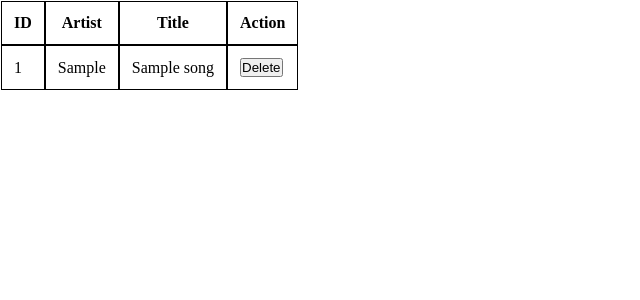
After one commit to sebbekarlsson/flask-mplayer, a Flask app: page /manage in a window 1280 px wide. The commit adds this page. Shown: the top 300 px of the page, without its empty margins (0-640 px from the left). Run offline with Flask 2, Linux system fonts and the light colour scheme; tables that the repository leaves empty hold one stand-in row (values such as "Sample post"); some libraries are stand-ins or nearby versions.

Commit message:
added manage

```diff
--- a/flaskr/run.py
+++ b/flaskr/run.py
@@ -1,12 +1,16 @@
 from flask import Flask
 from flaskr.views.index import index
 from flaskr.views.upload import upload
+from flaskr.views.manage import manage
+from flaskr.views.action import action
 from flaskr.models import initialize_database
 
 
 app = Flask(__name__)
 app.register_blueprint(index)
 app.register_blueprint(upload)
+app.register_blueprint(manage)
+app.register_blueprint(action)
 
 def run():
     initialize_database()
--- /dev/null
+++ b/flaskr/static/css/style.css
@@ -0,0 +1,11 @@
+* {
+    margin: 0;
+    padding: 0;
+}
+
+.table td, .table th {
+    padding: 12px;
+    outline-style: solid;
+    outline-width: 1px;
+    outline-color: black;
+}
--- a/flaskr/templates/layout.html
+++ b/flaskr/templates/layout.html
@@ -1,6 +1,7 @@
 <!DOCTYPE html>
 <html>
     <head>
+        <link rel='stylesheet' type='text/css' href='{{ url_for("static", filename="css/style.css") }}'>
         {% block head %}{% endblock %}
     </head>
 
--- /dev/null
+++ b/flaskr/templates/manage.html
@@ -0,0 +1,47 @@
+{% from "_formhelpers.html" import render_field %}
+
+{% extends 'layout.html' %}
+{% block content %}
+
+<script type='text/javascript'>
+
+function delete_song(song_id){
+    var http = new XMLHttpRequest();
+    var url = "/action/delete";
+    var params = "id=" + song_id;
+    http.open("POST", url, true);
+
+    //Send the proper header information along with the request
+    http.setRequestHeader("Content-type", "application/x-www-form-urlencoded");
+    http.setRequestHeader("Content-length", params.length);
+    http.setRequestHeader("Connection", "close");
+
+    http.onreadystatechange = function() {//Call a function when the state changes.
+        if(http.readyState == 4 && http.status == 200) {
+            document.getElementById('song_'+song_id).style.display = 'none';
+        }else{
+            document.getElementById('song_'+song_id).style.backgroundColor = 'red';
+        }
+    }
+    http.send(params);
+}
+</script>
+
+<table class='table'>
+    <tr>
+        <th>ID</th>
+        <th>Artist</th>
+        <th>Title</th>
+        <th>Action</th>
+    </tr>
+    {% for song in songs %}
+        <tr id='song_{{ song.id }}'>
+            <td>{{ song.id }}</td>
+            <td>{{ song.artist }}</td>
+            <td>{{ song.title }}</td>
+            <td><button onclick='return delete_song({{ song.id }});'>Delete</button></td>
+        </tr>
+    {% endfor %}
+</table>
+
+{% endblock %}
--- /dev/null
+++ b/flaskr/views/manage.py
@@ -0,0 +1,20 @@
+from flask import Blueprint, render_template, abort, url_for
+from jinja2 import TemplateNotFound
+from flask_wtf import Form
+from wtforms import StringField, SubmitField, validators
+from flask_wtf.file import FileField
+from werkzeug import secure_filename
+import os
+from flaskr.models import Song
+from flaskr.models import sess
+
+
+manage = Blueprint('manage', __name__,
+                        template_folder='templates')
+
+@manage.route('/manage', methods=['POST','GET'])
+def _manage():
+
+    songs = sess.query(Song)
+
+    return render_template('manage.html', songs=songs)
--- a/flaskr/views/upload.py
+++ b/flaskr/views/upload.py
@@ -5,6 +5,8 @@ from wtforms import StringField, SubmitField, validators
 from flask_wtf.file import FileField
 from werkzeug import secure_filename
 import os
+from flaskr.models import Song
+from flaskr.models import sess
 
 
 upload = Blueprint('upload', __name__,
@@ -29,6 +31,10 @@ def _upload():
             error = 'Must be mp3'
         else:
             form.song.data.save('flaskr/static/music/' + filename)
+
+            song = Song(artist=form.artist.data, title=form.title.data, file=form.song.data.filename)
+            sess.add(song)
+            sess.commit()
     else:
         filename = None
         error = None
```
Also changed, not shown: flaskr/views/action.py (added, +28 -0 lines).
